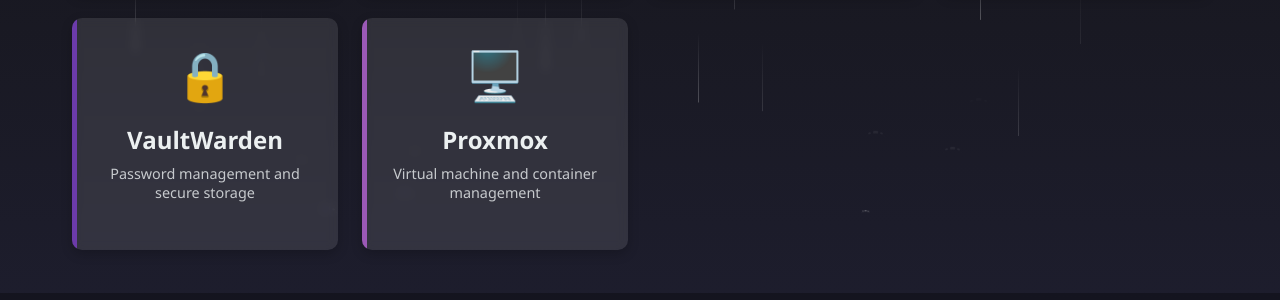
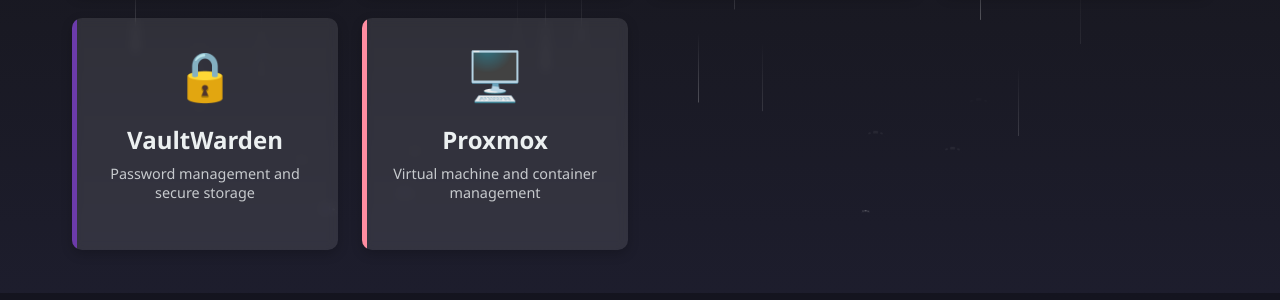
Before and after one commit to nachtwurst/my_dashboard, a plain HTML site: page index.html in a window 1280 px wide. Shown: the part 440-740 px from the top of the page. Drawn offline with nearby package versions, Linux system fonts and the light colour scheme.

Commit message:
Update index.html

```diff
--- a/index.html
+++ b/index.html
@@ -16,7 +16,7 @@
             --success: #2ecc71;
             --danger: #e74c3c;
             --warning: #f39c12;
-            --info: #9b59b6;
+            --info: #FF8DA1;
             --purple: #6C3BAA;
             --card-bg: rgba(255, 255, 255, 0.1);
             --header-bg: rgba(0, 0, 0, 0.3);
```
